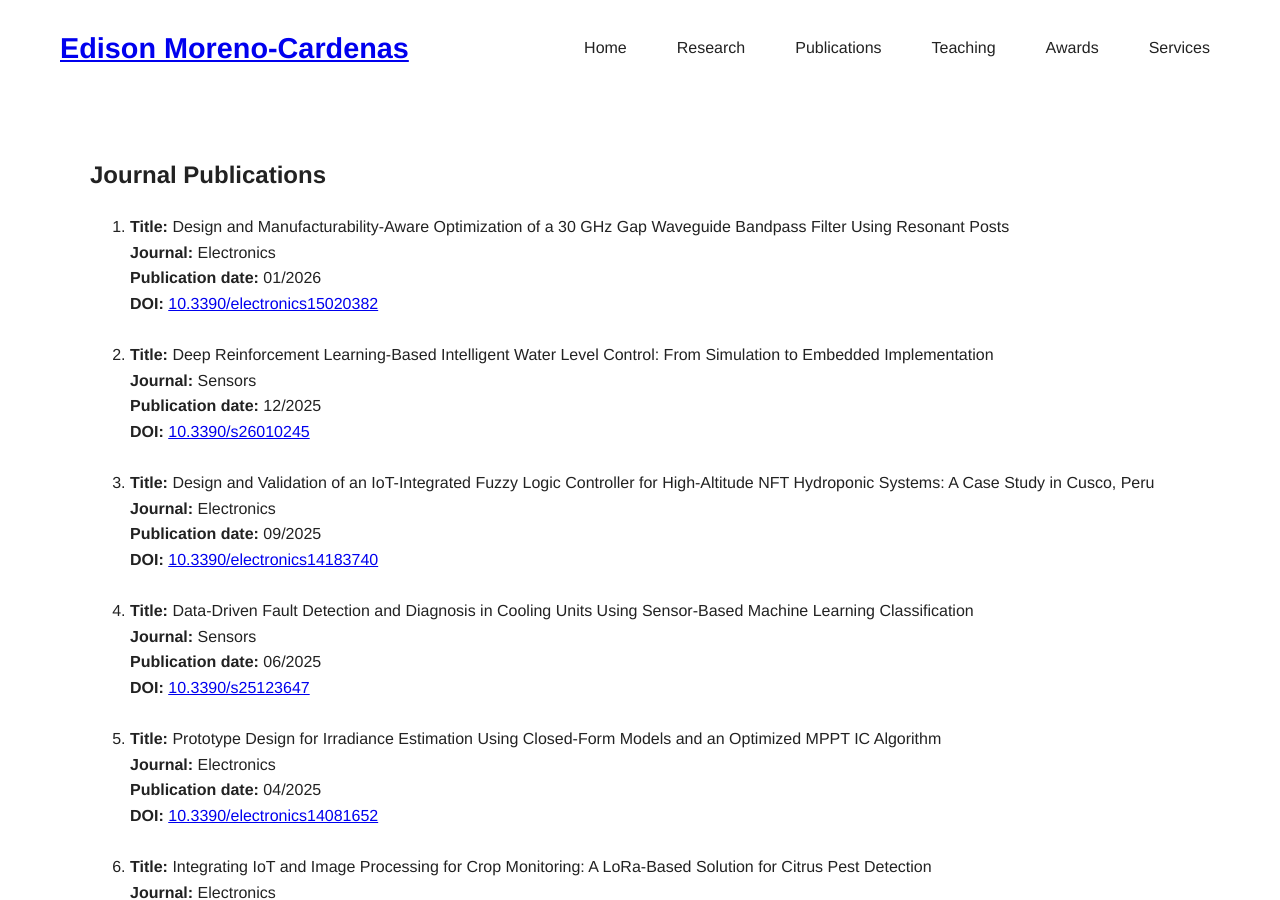
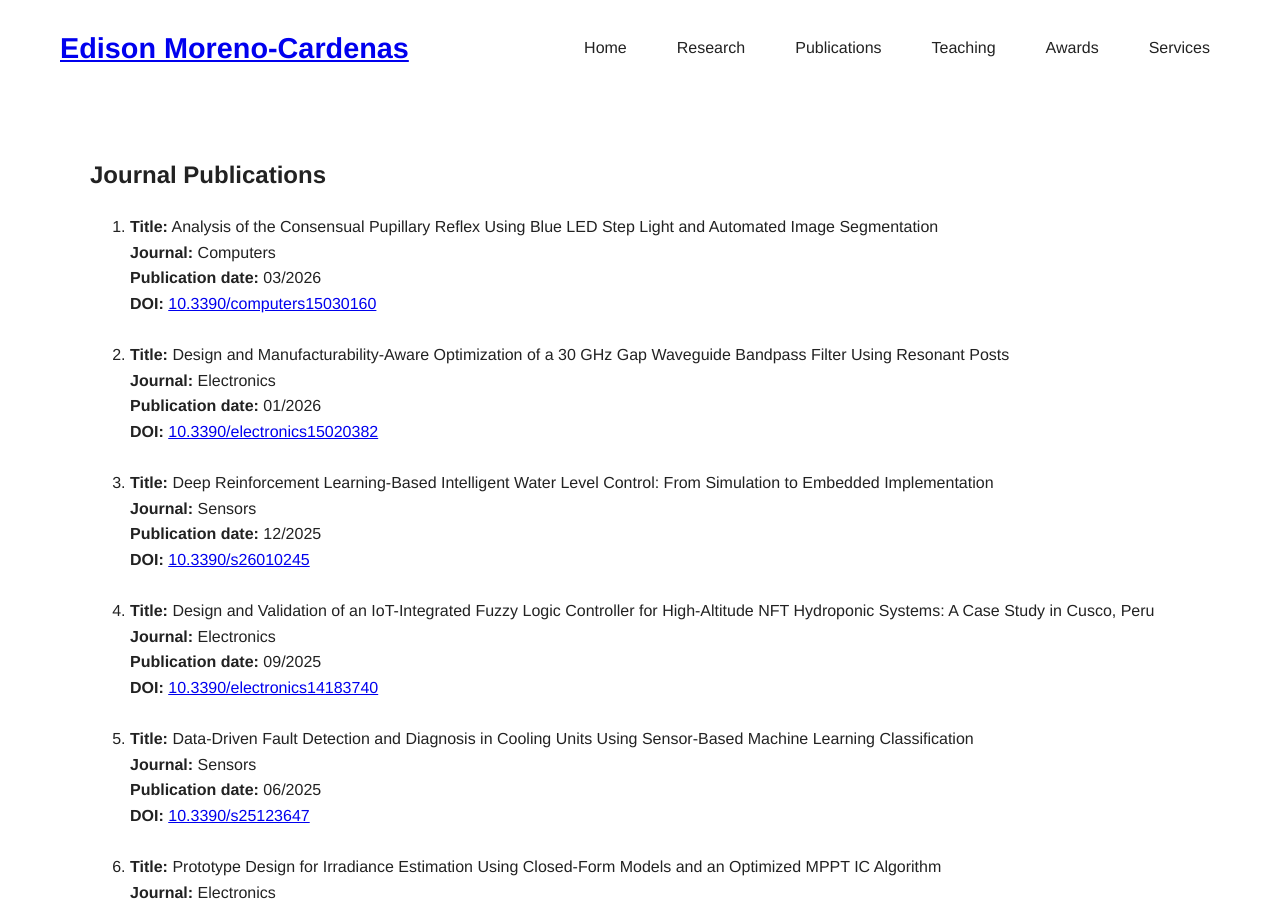
Before and after one commit to edisonmorenocardenas/edisonmorenocardenas.github.io, a Jekyll site: the page built from publications.html, in a window 1280 px wide and 900 px high. Built offline with Jekyll 4.4.1, drawn with Linux system fonts in a browser that asks for light colours.

Commit message:
Actualizar contenid

```diff
--- a/publications.html
+++ b/publications.html
@@ -7,6 +7,13 @@ title: "Publications"
 
   <h2>Journal Publications</h2>
   <ol>
+    <li>
+      <strong>Title:</strong> Analysis of the Consensual Pupillary Reflex Using Blue LED Step Light and Automated Image Segmentation<br>
+      <strong>Journal:</strong> Computers<br>
+      <strong>Publication date:</strong> 03/2026<br>
+      <strong>DOI:</strong> <a href="https://doi.org/10.3390/computers15030160" target="_blank">10.3390/computers15030160</a>
+    </li>
+    <br>
     <li>
       <strong>Title:</strong> Design and Manufacturability-Aware Optimization of a 30 GHz Gap Waveguide Bandpass Filter Using Resonant Posts<br>
       <strong>Journal:</strong> Electronics<br>
```
